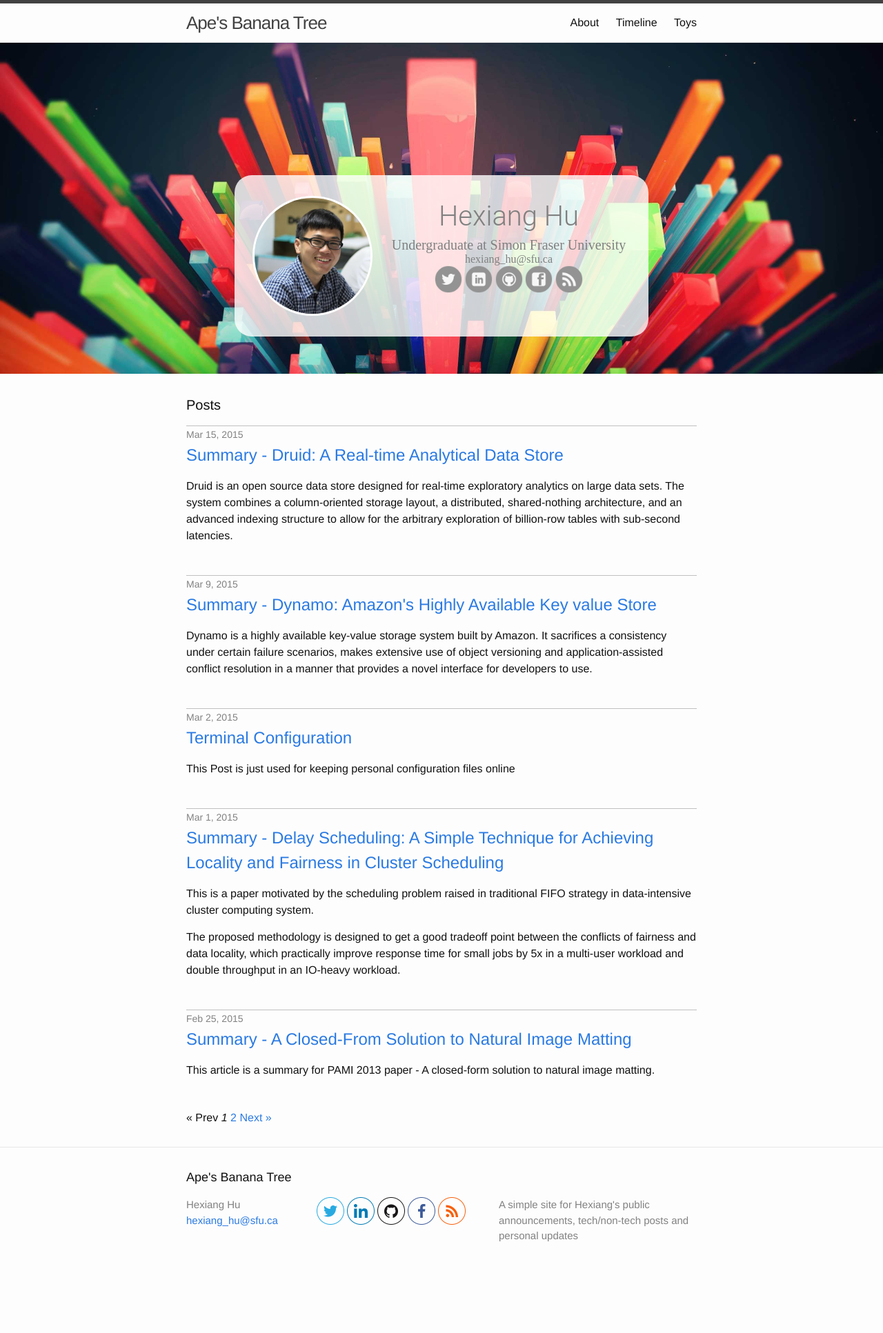
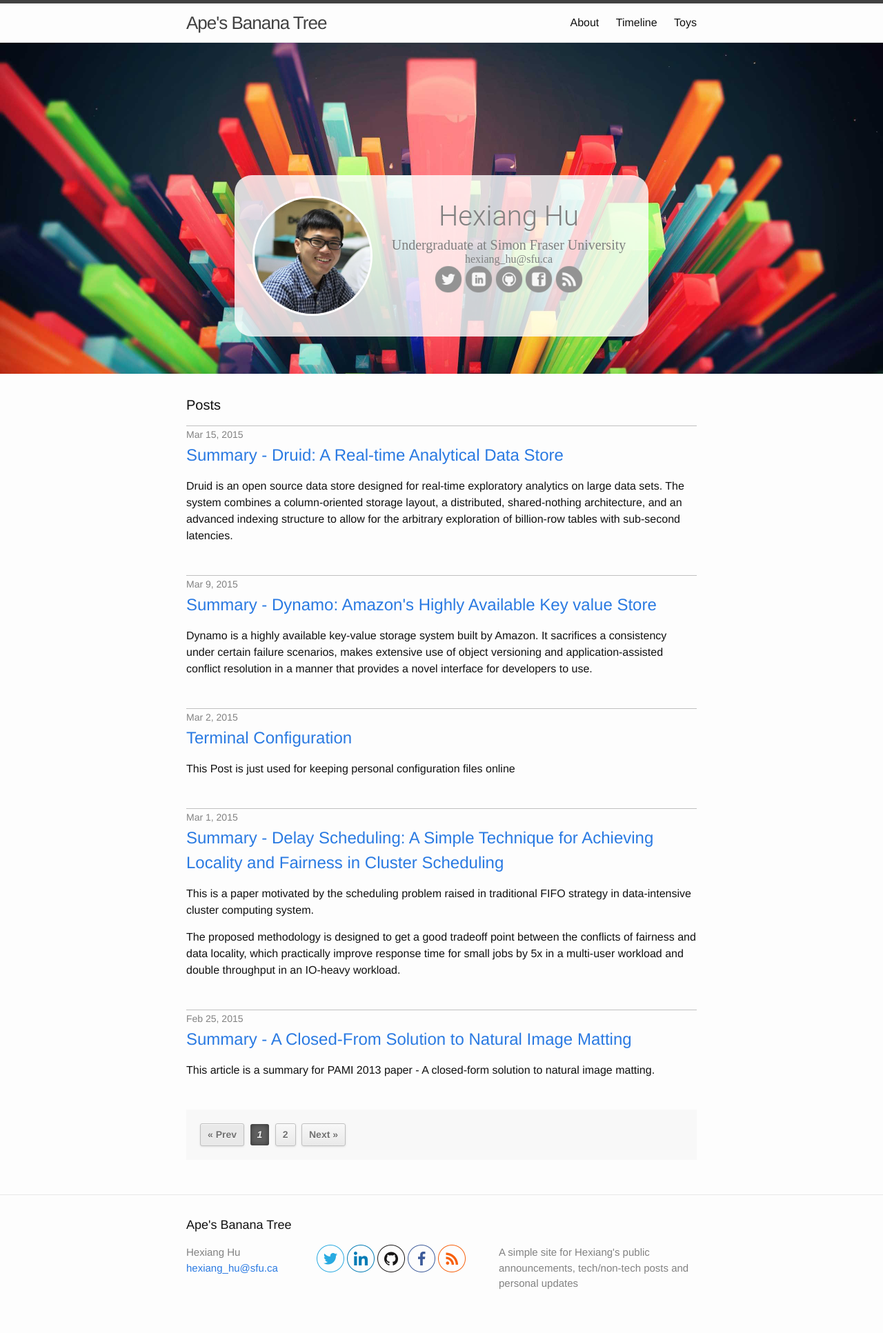
Before and after one commit to danielyou0230/danielyou0230.github.io, a Jekyll site: the page built from index.html, in a window 1280 px wide. Shown: the whole page at 69% size. Built offline with Jekyll 4.4.1, drawn with Linux system fonts in a browser that asks for light colours; the list of posts is cut into pages by our own code; before the commit the page ends 1864 px from its top, so only the background shows below that.

Commit message:
Add pagination style

```diff
--- /dev/null
+++ b/_sass/_pagination.scss
@@ -0,0 +1,47 @@
+.pagination {
+  background: #f8f8f8;
+  padding: 20px;
+  margin-bottom: 20px;
+}
+
+.page {
+  display: inline-block;
+  padding: 5px 10px 5px 10px;
+  margin-right: 4px;
+  border-radius: 3px;
+  border: solid 1px #c0c0c0;
+  background: #e9e9e9;
+  box-shadow: inset 0px 1px 0px rgba(255,255,255, .8), 0px 1px 3px rgba(0,0,0, .1);
+  font-size: .875em;
+  font-weight: bold;
+  text-decoration: none;
+  color: #717171;
+  text-shadow: 0px 1px 0px rgba(255,255,255, 1);
+}
+
+.page:hover, .page.gradient:hover {
+  background: #fefefe;
+  background: -webkit-gradient(linear, 0% 0%, 0% 100%, from(#FEFEFE), to(#f0f0f0));
+  background: -moz-linear-gradient(0% 0% 270deg,#FEFEFE, #f0f0f0);
+}
+
+.page.active {
+  border: none;
+  background: #616161;
+  box-shadow: inset 0px 0px 8px rgba(0,0,0, .5), 0px 1px 0px rgba(255,255,255, .8);
+  color: #f0f0f0;
+  text-shadow: 0px 0px 3px rgba(0,0,0, .5);
+}
+
+.page.active {
+  border: none;
+  background: #616161;
+  box-shadow: inset 0px 0px 8px rgba(0,0,0, .5), 0px 1px 0px rgba(255,255,255, .8);
+  color: #f0f0f0;
+  text-shadow: 0px 0px 3px rgba(0,0,0, .5);
+}
+
+.page.gradient {
+  background: -webkit-gradient(linear, 0% 0%, 0% 100%, from(#f8f8f8), to(#e9e9e9));
+  background: -moz-linear-gradient(0% 0% 270deg,#f8f8f8, #e9e9e9);
+}
--- a/css/main.scss
+++ b/css/main.scss
@@ -51,5 +51,6 @@ $on-laptop:        800px;
         "syntax-highlighting",
         "misc",
         "timeline",
-        "toy"
+        "toy",
+        "pagination"
         ;
--- a/index.html
+++ b/index.html
@@ -29,25 +29,25 @@ layout: home
     {% if paginator.total_pages > 1 %}
         <div class="pagination">
     {% if paginator.previous_page %}
-        <a href="{{ paginator.previous_page_path | prepend: site.baseurl | replace: '//', '/' }}">&laquo; Prev</a>
+        <a class="page gradient" href="{{ paginator.previous_page_path | prepend: site.baseurl | replace: '//', '/' }}">&laquo; Prev</a>
     {% else %}
-        <span>&laquo; Prev</span>
+        <span class="page deactive">&laquo; Prev</span>
     {% endif %}
 
     {% for page in (1..paginator.total_pages) %}
         {% if page == paginator.page %}
-            <em>{{ page }}</em>
+            <em class="page active">{{ page }}</em>
         {% elsif page == 1 %}
-            <a href="{{ '/index.html' | prepend: site.baseurl | replace: '//', '/' }}">{{ page }}</a>
+            <a class="page gradient" href="{{ '/index.html' | prepend: site.baseurl | replace: '//', '/' }}">{{ page }}</a>
         {% else %}
-            <a href="{{ site.paginate_path | prepend: site.baseurl | replace: '//', '/' | replace: ':num', page }}">{{ page }}</a>
+            <a class="page gradient" href="{{ site.paginate_path | prepend: site.baseurl | replace: '//', '/' | replace: ':num', page }}">{{ page }}</a>
         {% endif %}
     {% endfor %}
 
     {% if paginator.next_page %}
-        <a href="{{ paginator.next_page_path | prepend: site.baseurl | replace: '//', '/' }}">Next &raquo;</a>
+        <a class="page gradient" href="{{ paginator.next_page_path | prepend: site.baseurl | replace: '//', '/' }}">Next &raquo;</a>
     {% else %}
-        <span>Next &raquo;</span>
+        <span class="page deactive" >Next &raquo;</span>
     {% endif %}
         </div>
     {% endif %}
```
